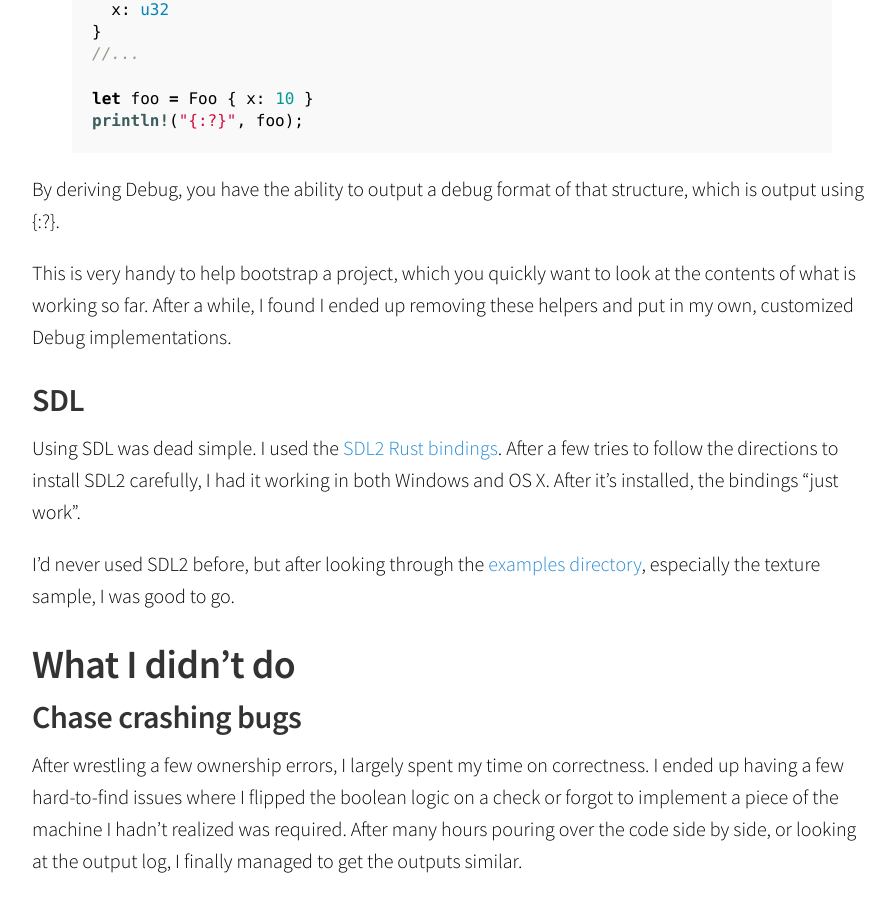
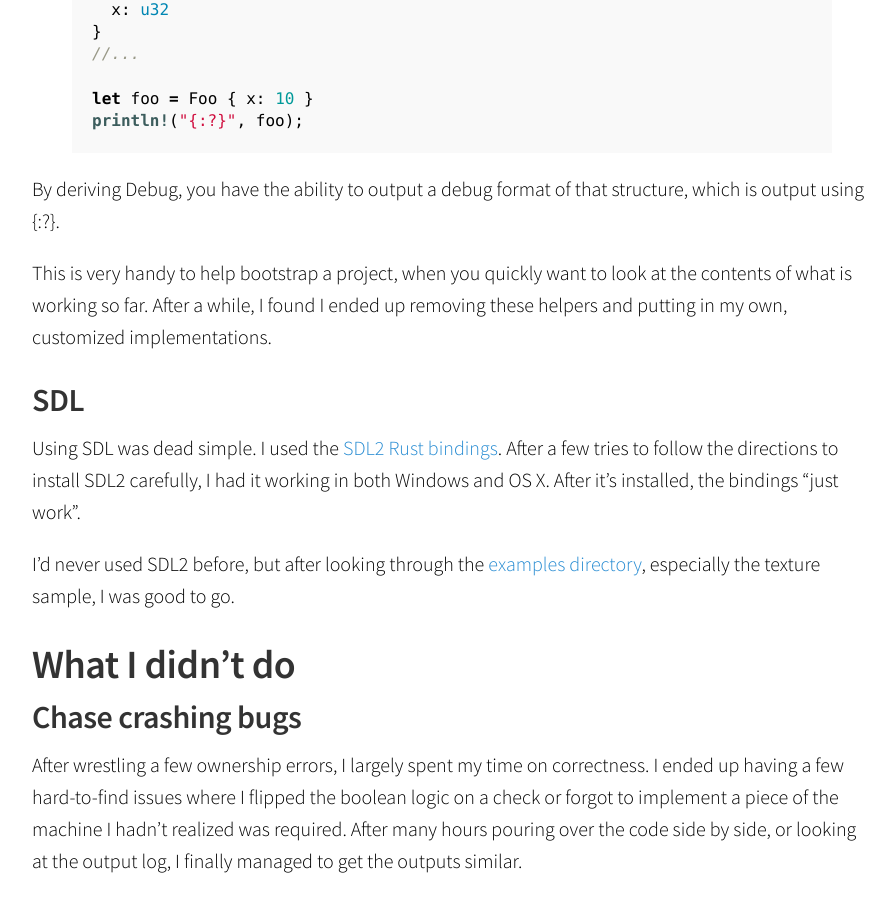
Before and after one commit to sophiajt/jntrnr.github.io, a Jekyll site: the page built from _posts/2015-11-20-convert-csharp-to-rust.md, in a window 1280 px wide and 900 px high, scrolled down 4950 px. Shown: the whole window, without its empty margins (188-1083 px from the left). Built offline with Jekyll 4.4.1, drawn with Linux system fonts in a browser that asks for light colours; Markdown is read by kramdown in place of the engine named in the settings.

Commit message:
Update 2015-11-20-convert-csharp-to-rust.md

```diff
--- a/_posts/2015-11-20-convert-csharp-to-rust.md
+++ b/_posts/2015-11-20-convert-csharp-to-rust.md
@@ -146,7 +146,7 @@ println!("{:?}", foo);
 
 By deriving Debug, you have the ability to output a debug format of that structure, which is output using {:?}.
 
-This is very handy to help bootstrap a project, which you quickly want to look at the contents of what is working so far.  After a while, I found I ended up removing these helpers and put in my own, customized Debug implementations.
+This is very handy to help bootstrap a project, when you quickly want to look at the contents of what is working so far.  After a while, I found I ended up removing these helpers and putting in my own, customized implementations.
 
 ## SDL
 
```
